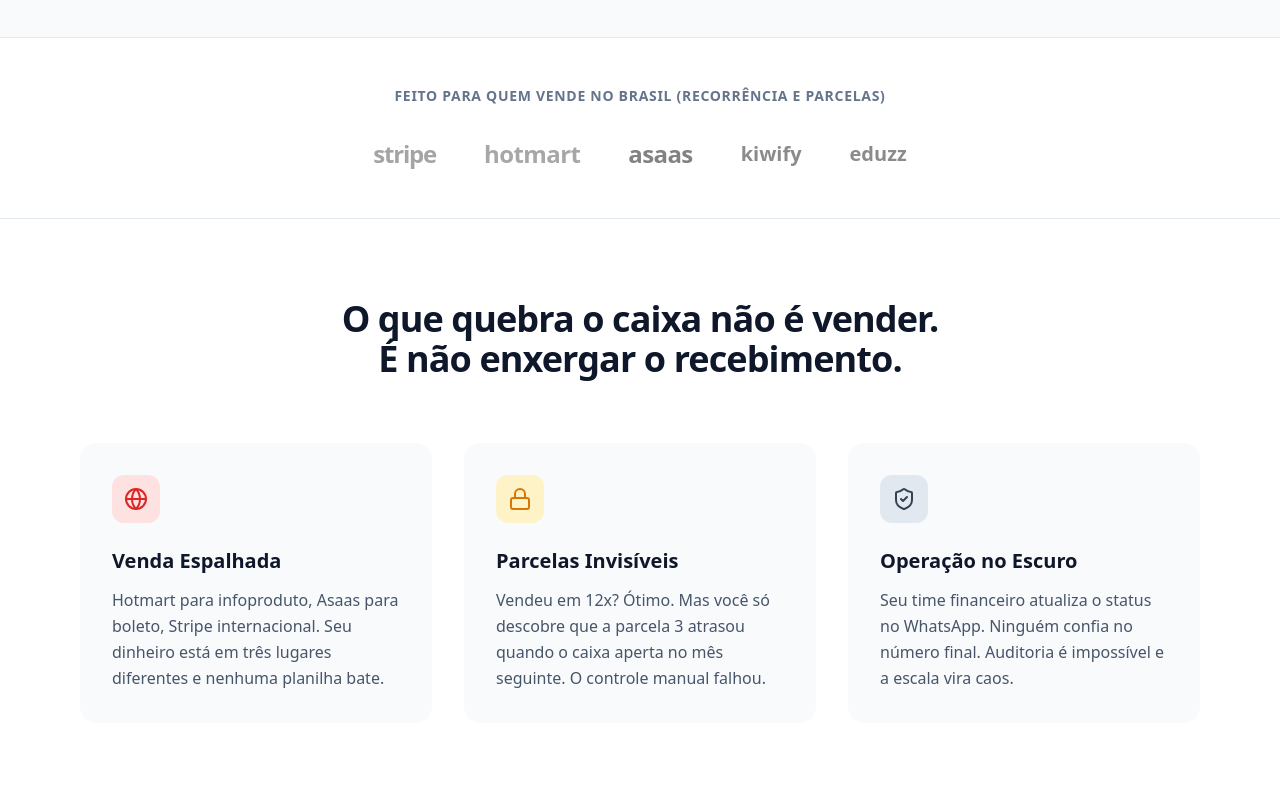
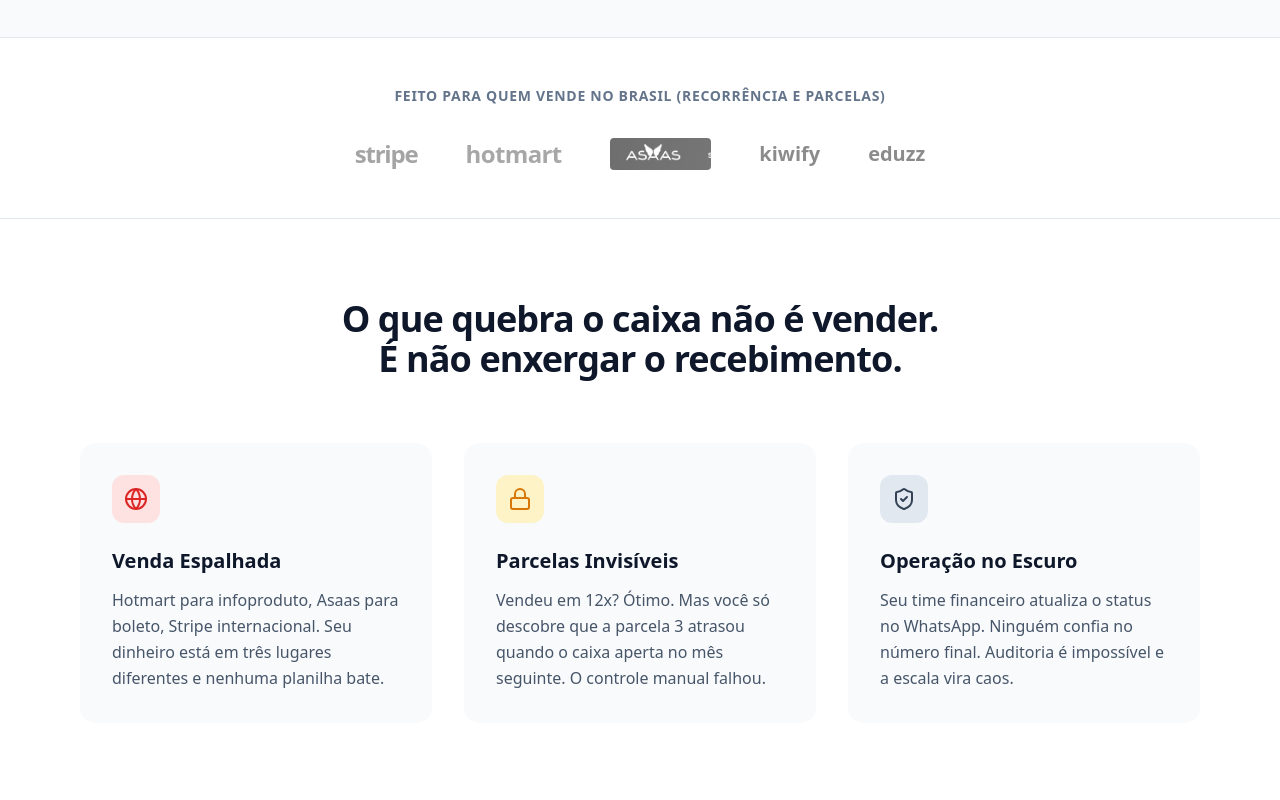
Before and after one commit to nicoolasmr/ferramenta-financeira, a Next.js app: page / in a window 1280 px wide. Shown: the part 940-1740 px from the top of the page. Built offline with nearby package versions, Linux system fonts and the light colour scheme.

Commit message:
feat(marketing): Add real Asaas logo

```diff
--- a/src/app/(marketing)/page.tsx
+++ b/src/app/(marketing)/page.tsx
@@ -137,7 +137,7 @@
                             {/* Logos using text/style approximations for reliability */}
                             <div className="text-2xl font-bold tracking-tighter text-[#635BFF]">stripe</div>
                             <div className="text-2xl font-bold tracking-tight text-[#F04E23]">hotmart</div>
-                            <div className="text-2xl font-bold tracking-tight text-[#0030b9]">asaas</div>
+                            <img src="/asaas-logo.png" alt="Asaas" className="h-8 object-contain rounded" />
                             <div className="text-xl font-bold text-slate-700">kiwify</div>
                             <div className="text-xl font-bold text-slate-700">eduzz</div>
                         </div>
@@ -364,7 +364,7 @@
                             {/* Asaas */}
                             <div className="bg-white p-8 rounded-xl border shadow-sm flex flex-col items-center hover:shadow-lg transition-all hover:-translate-y-1">
                                 <div className="h-16 w-full flex items-center justify-center mb-6">
-                                    <span className="text-4xl font-bold tracking-tight text-[#0030b9] italic">asaas</span>
+                                    <img src="/asaas-logo.png" alt="Asaas" className="h-12 object-contain rounded" />
                                 </div>
                                 <h3 className="text-xl font-bold text-slate-900 mb-4">Asaas</h3>
                                 <div className="flex gap-2 flex-wrap justify-center">
```
Also changed, not shown: public/asaas-logo.png (added).
